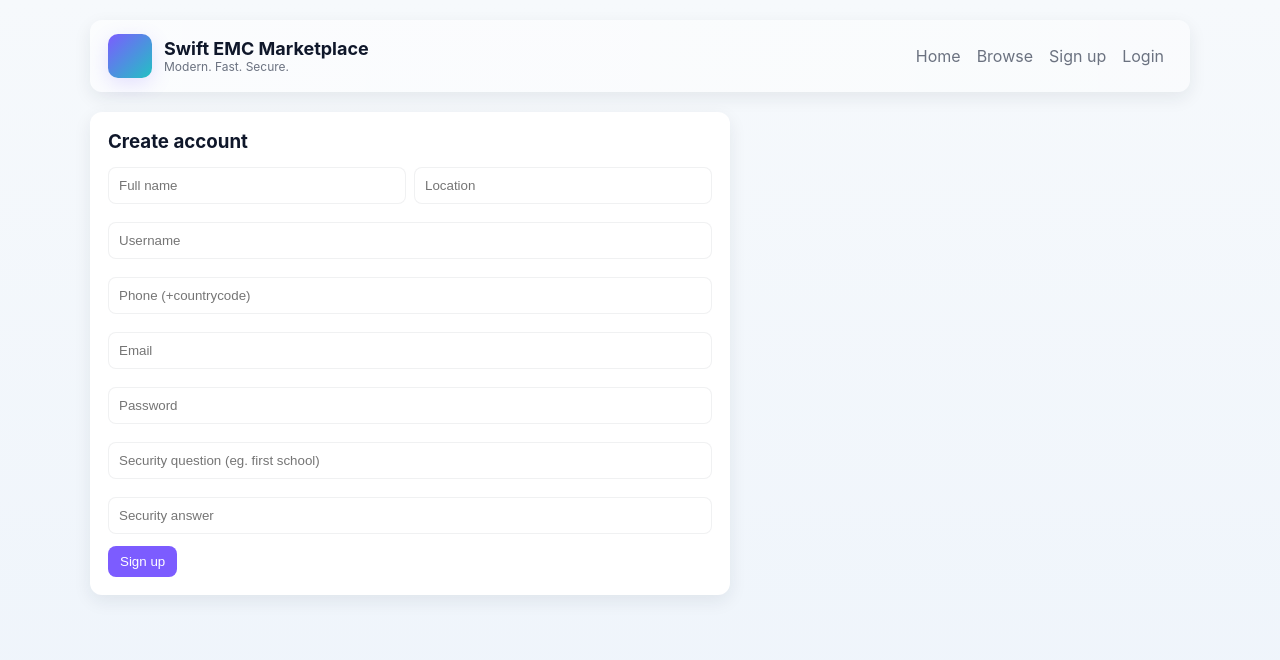
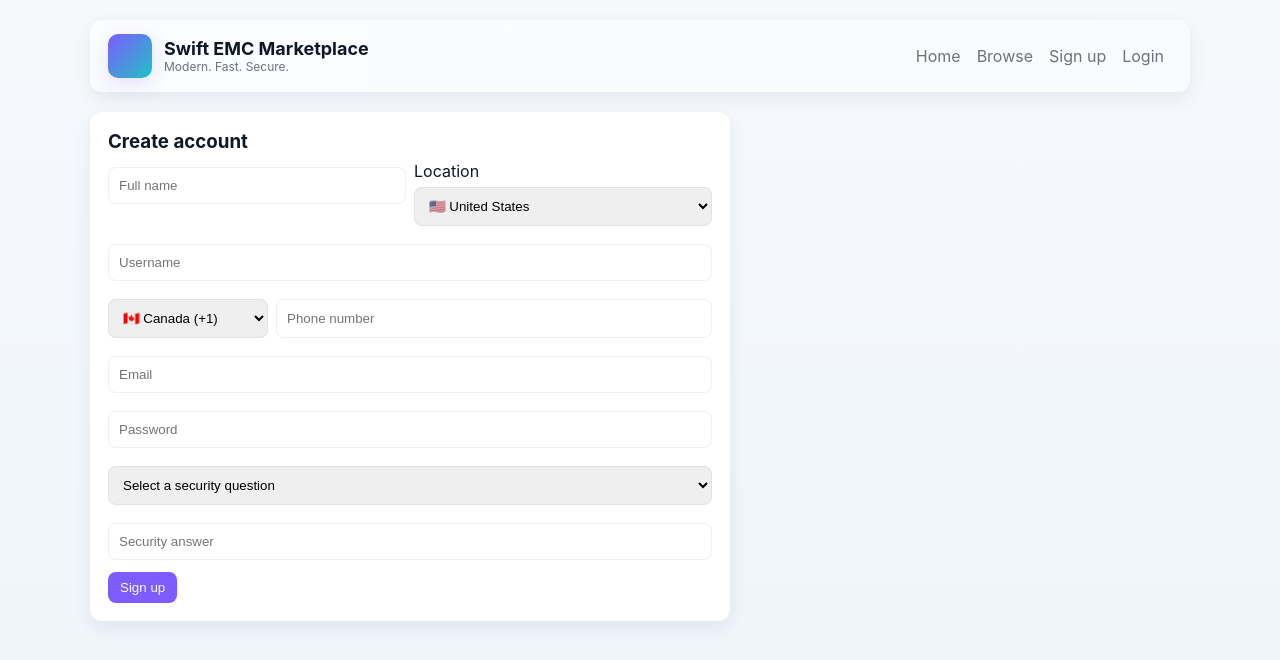
Before and after one commit to Emmymoks/swift-emc-marketplace, a React (Vite) app in the folder frontend/: page /signup in a window 1280 px wide. Shown: the top 660 px of the page. Built offline with nearby package versions, Linux system fonts and the light colour scheme.

Commit message:
Update Signup.jsx

```diff
--- a/frontend/src/pages/Signup.jsx
+++ b/frontend/src/pages/Signup.jsx
@@ -1,34 +1,73 @@
 import React, { useState } from 'react'
 import axios from 'axios'
 import { useNavigate } from 'react-router-dom'
+import countries from '../data/countries'
+
+const SECURITY_QUESTIONS = [
+  'What was your first school?',
+  'What is your mother\'s maiden name?',
+  'What is the name of your first pet?',
+  'What was the make of your first car?'
+]
 
 export default function Signup(){
-  const [form, setForm] = useState({});
+  const [form, setForm] = useState({ country: 'US', dial: '+1' });
   const [loading, setLoading] = useState(false);
   const nav = useNavigate();
+
+  function setField(k, v){ setForm(f=>({ ...f, [k]: v })) }
+
   async function submit(e){
     e.preventDefault();
     setLoading(true);
     try{
-      const { data } = await axios.post((import.meta.env.VITE_API_URL||'http://localhost:5000') + '/api/auth/signup', form);
+      // compose phone from dial + number if provided separately and normalize
+      const payload = { ...form };
+      if(form.phoneNumber && form.dial){
+        const cleanDial = String(form.dial).replace(/[^+0-9]/g, '');
+        const cleanNumber = String(form.phoneNumber).replace(/[^0-9]/g, '');
+        payload.phone = `${cleanDial}${cleanNumber}`
+        // remove the temporary phoneNumber field so backend receives 'phone'
+        delete payload.phoneNumber
+      }
+      const { data } = await axios.post((import.meta.env.VITE_API_URL||'http://localhost:5000') + '/api/auth/signup', payload);
       localStorage.setItem('token', data.token);
       nav('/dashboard');
     }catch(err){ alert(err?.response?.data?.error || 'Error'); }
     setLoading(false);
   }
+
   return (
     <form onSubmit={submit} className="page" style={{maxWidth:640}}>
       <h3>Create account</h3>
       <div className="form-row">
-        <div className="form-col"><input placeholder="Full name" onChange={e=>setForm({...form, fullName:e.target.value})} required/></div>
-        <div className="form-col"><input placeholder="Location" onChange={e=>setForm({...form, location:e.target.value})} /></div>
+        <div className="form-col"><input placeholder="Full name" value={form.fullName||''} onChange={e=>setField('fullName', e.target.value)} required/></div>
+        <div className="form-col">
+          <label className="sr-only">Location</label>
+          <select value={form.country} onChange={e=>{ const c = countries.find(x=>x.code===e.target.value); setField('country', e.target.value); if(c) setField('dial', c.dial); }}>
+            {countries.map(c=> <option key={c.code} value={c.code}>{c.flag} {c.name}</option>)}
+          </select>
+        </div>
       </div>
-      <input placeholder="Username" onChange={e=>setForm({...form, username:e.target.value})} required/>
-      <input placeholder="Phone (+countrycode)" onChange={e=>setForm({...form, phone:e.target.value})} />
-      <input placeholder="Email" type="email" onChange={e=>setForm({...form, email:e.target.value})} required/>
-      <input placeholder="Password" type="password" onChange={e=>setForm({...form, password:e.target.value})} required/>
-      <input placeholder="Security question (eg. first school)" onChange={e=>setForm({...form, securityQuestion:e.target.value})} required/>
-      <input placeholder="Security answer" onChange={e=>setForm({...form, securityAnswer:e.target.value})} required/>
+
+      <input placeholder="Username" value={form.username||''} onChange={e=>setField('username', e.target.value)} required/>
+
+      <div style={{display:'flex',gap:8}}>
+        <select style={{width:160}} value={form.dial||''} onChange={e=>setField('dial', e.target.value)}>
+          {countries.map(c=> (<option key={c.code} value={c.dial}>{c.flag} {c.name} ({c.dial})</option>))}
+        </select>
+        <input placeholder="Phone number" value={form.phoneNumber||''} onChange={e=>setField('phoneNumber', e.target.value)} />
+      </div>
+
+      <input placeholder="Email" type="email" value={form.email||''} onChange={e=>setField('email', e.target.value)} required/>
+      <input placeholder="Password" type="password" value={form.password||''} onChange={e=>setField('password', e.target.value)} required/>
+
+      <select value={form.securityQuestion||''} onChange={e=>setField('securityQuestion', e.target.value)} required>
+        <option value="">Select a security question</option>
+        {SECURITY_QUESTIONS.map(q=> <option key={q} value={q}>{q}</option>)}
+      </select>
+      <input placeholder="Security answer" value={form.securityAnswer||''} onChange={e=>setField('securityAnswer', e.target.value)} required/>
+
       <button className="btn" type="submit" disabled={loading}>{loading? 'Creating...':'Sign up'}</button>
     </form>
   )
```
